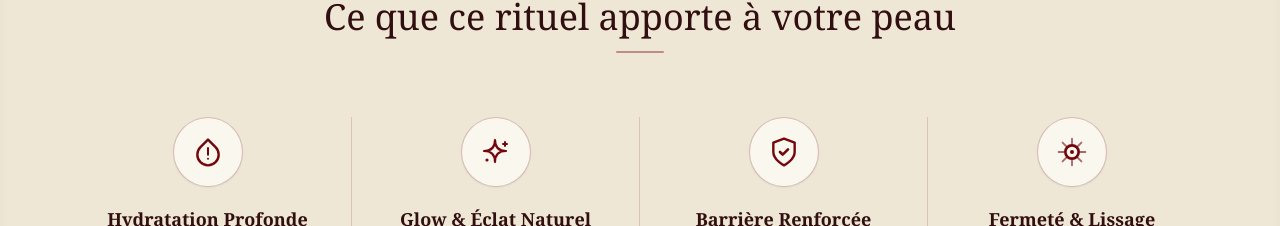
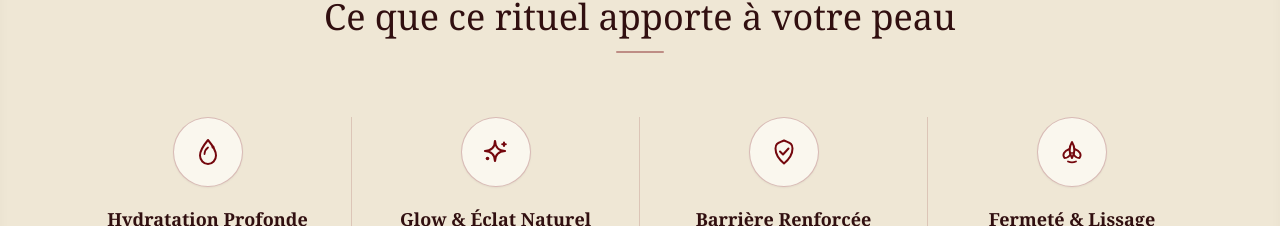
Before and after one commit to belmlikikram7-dev/les-packs, a Next.js app in the folder landing-page-2/: page / in a window 1280 px wide. Shown: the part 1165-1391 px from the top of the page. Built offline with nearby package versions, Linux system fonts and the light colour scheme.

Commit message:
Update PackIntro with cute, professional K-beauty aesthetic icons

```diff
--- a/landing-page-2/components/PackIntro.tsx
+++ b/landing-page-2/components/PackIntro.tsx
@@ -2,46 +2,89 @@
 
 import React from "react";
 
-// Custom SVG Icons matching the exact aesthetic of the user's uploaded reference (refined outline, star sparkle, delicate lines)
-function HydrationIcon({ className = "w-7 h-7" }: { className?: string }) {
+// Professional & Cute K-Beauty Icons with refined curves and sparkles
+// 1. Cute Dewdrop with little sparkle for Deep Hydration
+function CuteHydrationIcon({ className = "w-7 h-7" }: { className?: string }) {
   return (
-    <svg className={className} viewBox="0 0 24 24" fill="none" stroke="currentColor" strokeWidth="1.8" strokeLinecap="round" strokeLinejoin="round">
-      <path d="M12 2.69l5.66 5.66a8 8 0 1 1-11.31 0z" />
-      <path d="M12 9v5" strokeWidth="1.5" />
-      <circle cx="12" cy="17" r="0.75" fill="currentColor" stroke="none" />
+    <svg className={className} viewBox="0 0 32 32" fill="none" stroke="currentColor" strokeLinecap="round" strokeLinejoin="round">
+      {/* Plump, cute water droplet */}
+      <path
+        d="M16 4 C16 4 8 13.5 8 19.5 C8 24.2 11.6 28 16 28 C20.4 28 24 24.2 24 19.5 C24 13.5 16 4 16 4 Z"
+        strokeWidth="2"
+      />
+      {/* Cute inner moisture shine curve */}
+      <path
+        d="M12.5 18 C12.5 15.5 14 13 16 11.5"
+        strokeWidth="1.8"
+        strokeLinecap="round"
+      />
+      {/* Tiny companion sparkle drop */}
+      <circle cx="21" cy="11" r="1.5" fill="currentColor" stroke="none" />
     </svg>
   );
 }
 
-function GlowIcon({ className = "w-7 h-7" }: { className?: string }) {
-  // Exact replica of user's media_1791912018300_45a071d6.png
+// 2. Cute Glass-Skin 4-Point Star Sparkle (matching user's uploaded reference exactly)
+function CuteGlowIcon({ className = "w-7 h-7" }: { className?: string }) {
   return (
-    <svg className={className} viewBox="0 0 32 32" fill="none" stroke="currentColor" strokeWidth="2.2" strokeLinecap="round" strokeLinejoin="round">
-      {/* 4-point smooth sparkle */}
-      <path d="M15 4 C15 11 11 15 4 15 C11 15 15 19 15 26 C15 19 19 15 26 15 C19 15 15 11 15 4 Z" />
-      {/* Small top-right plus */}
-      <path d="M25 6 v4 M23 8 h4" strokeWidth="2" />
-      {/* Small bottom-left dot */}
-      <circle cx="7" cy="24" r="1.6" fill="currentColor" stroke="none" />
+    <svg className={className} viewBox="0 0 32 32" fill="none" stroke="currentColor" strokeLinecap="round" strokeLinejoin="round">
+      {/* Rounded 4-point organic star */}
+      <path
+        d="M15 5 C15.2 11 11 14.8 5 15 C11 15.2 14.8 19 15 25 C15.2 19 19 15.2 25 15 C19 14.8 15.2 11 15 5 Z"
+        strokeWidth="2.2"
+      />
+      {/* Cute tiny top-right star twinkle (+) */}
+      <path d="M24 6.5 V10 M22.2 8.25 H25.8" strokeWidth="2" strokeLinecap="round" />
+      {/* Cute tiny bottom-left soft sparkle dot */}
+      <circle cx="7.5" cy="22.5" r="1.8" fill="currentColor" stroke="none" />
     </svg>
   );
 }
 
-function BarrierIcon({ className = "w-7 h-7" }: { className?: string }) {
+// 3. Cute Protective Heart-Shield / Barrier Protection
+function CuteBarrierIcon({ className = "w-7 h-7" }: { className?: string }) {
   return (
-    <svg className={className} viewBox="0 0 24 24" fill="none" stroke="currentColor" strokeWidth="1.8" strokeLinecap="round" strokeLinejoin="round">
-      <path d="M12 22s8-4 8-10V5l-8-3-8 3v7c0 6 8 10 8 10z" />
-      <path d="m9 12 2 2 4-4" strokeWidth="2" />
+    <svg className={className} viewBox="0 0 32 32" fill="none" stroke="currentColor" strokeLinecap="round" strokeLinejoin="round">
+      {/* Smooth rounded shield */}
+      <path
+        d="M16 4.5 C21.5 7 24.5 7 24.5 12.5 C24.5 19.5 19 25 16 27.5 C13 25 7.5 19.5 7.5 12.5 C7.5 7 10.5 7 16 4.5 Z"
+        strokeWidth="2"
+      />
+      {/* Gentle protective checkmark with soft dot */}
+      <path
+        d="M12 15.5 L15 18.5 L20.5 12.5"
+        strokeWidth="2"
+        strokeLinecap="round"
+      />
     </svg>
   );
 }
 
-function FirmnessIcon({ className = "w-7 h-7" }: { className?: string }) {
+// 4. Cute Collagen Lotus Blossom / Firmness & Rejuvenation
+function CuteFirmnessIcon({ className = "w-7 h-7" }: { className?: string }) {
   return (
-    <svg className={className} viewBox="0 0 24 24" fill="none" stroke="currentColor" strokeWidth="1.8" strokeLinecap="round" strokeLinejoin="round">
-      <path d="M12 2v4M12 18v4M4.93 4.93l2.83 2.83M16.24 16.24l2.83 2.83M2 12h4M18 12h4M4.93 19.07l2.83-2.83M16.24 7.76l2.83-2.83" strokeWidth="1.4" opacity="0.6" />
-      <circle cx="12" cy="12" r="5" strokeWidth="2" />
-      <circle cx="12" cy="12" r="1.5" fill="currentColor" stroke="none" />
+    <svg className={className} viewBox="0 0 32 32" fill="none" stroke="currentColor" strokeLinecap="round" strokeLinejoin="round">
+      {/* Center upright petal */}
+      <path
+        d="M16 6 C13 11 13 17 16 22 C19 17 19 11 16 6 Z"
+        strokeWidth="2"
+      />
+      {/* Left blooming petal */}
+      <path
+        d="M13.5 13 C8 15 6 18.5 8.5 22 C11.5 22 14 19.5 15 17"
+        strokeWidth="1.9"
+      />
+      {/* Right blooming petal */}
+      <path
+        d="M18.5 13 C24 15 26 18.5 23.5 22 C20.5 22 18 19.5 17 17"
+        strokeWidth="1.9"
+      />
+      {/* Cute base support curve */}
+      <path
+        d="M12 25.5 C14.5 26.5 17.5 26.5 20 25.5"
+        strokeWidth="1.8"
+        strokeLinecap="round"
+      />
     </svg>
   );
 }
@@ -49,22 +92,22 @@
 export default function PackIntro() {
   const results = [
     {
-      icon: HydrationIcon,
+      icon: CuteHydrationIcon,
       title: "Hydratation Profonde",
       desc: "Repulpe les tissus cutanés et infuse une souplesse durable tout au long de la journée.",
     },
     {
-      icon: GlowIcon,
+      icon: CuteGlowIcon,
       title: "Glow & Éclat Naturel",
       desc: "Révèle un teint unifié, transparent et radieux sans fini gras ni brillance.",
     },
     {
-      icon: BarrierIcon,
+      icon: CuteBarrierIcon,
       title: "Barrière Renforcée",
       desc: "Apaise les rougeurs, calme les irritations et protège la peau des agressions extérieures.",
     },
     {
-      icon: FirmnessIcon,
+      icon: CuteFirmnessIcon,
       title: "Fermeté & Lissage",
       desc: "Stimule la synthèse de collagène et estompe visiblement l'apparence des ridules.",
     },
@@ -114,9 +157,9 @@
                   className="flex flex-col items-center text-center px-4 lg:px-7 group"
                 >
                   {/* Circular badge exactly matching the user's reference image:
-                      - Round circular disk in #FAF7EE
-                      - Ultra delicate border in #74070D/25
-                      - Elegant icon centered in deep wine red #74070D */}
+                      - Clean circular disk in #FAF7EE
+                      - Ultra delicate rosy/burgundy border in #74070D/25
+                      - Elegant cute icon centered in deep wine red #74070D */}
                   <div className="w-16 h-16 sm:w-[70px] sm:h-[70px] rounded-full bg-[#FAF7EE] border border-[#74070D]/25 shadow-xs flex items-center justify-center text-[#74070D] mb-5 group-hover:scale-105 group-hover:border-[#74070D]/50 transition-all duration-300">
                     <Icon className="w-7 h-7 sm:w-8 sm:h-8" />
                   </div>
```
